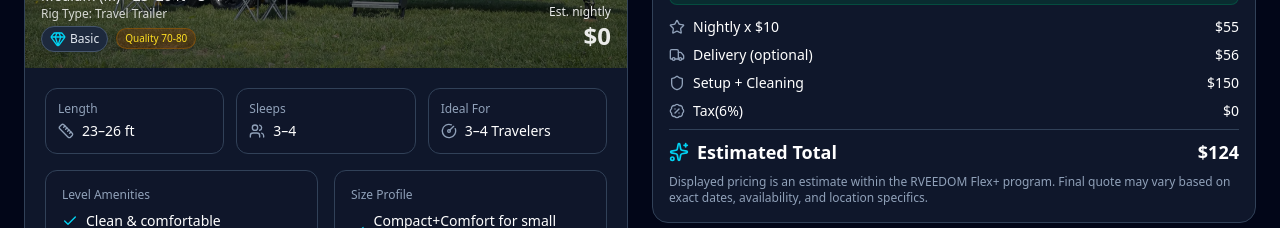
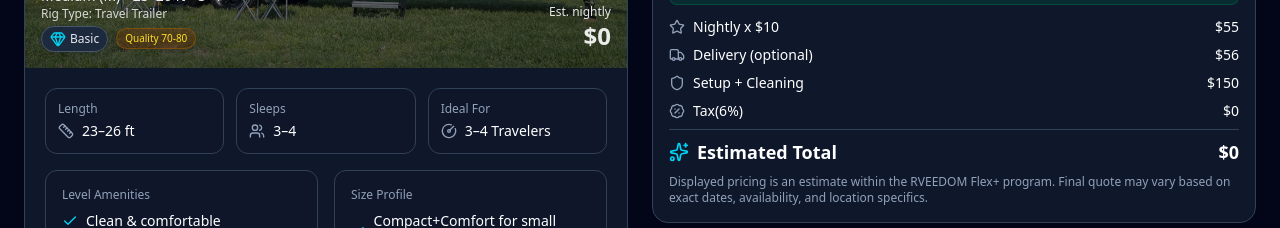
Before and after one commit to RV-proj/rv-frontEnd, a Next.js app: page /rvTypes in a window 1280 px wide. Shown: the part 1540-1768 px from the top of the page. Built offline with nearby package versions, Linux system fonts and the light colour scheme.

Commit message:
total price logic updated

```diff
--- a/app/_components/RVSelect/YourSelection-PriceBreakdown.js
+++ b/app/_components/RVSelect/YourSelection-PriceBreakdown.js
@@ -15,6 +15,7 @@ export default function PriceBreakdown() {
   const cleaningPrepFee = useSelector((state) => state.cart.cleaningPrepFee);
   const tax = useSelector((state) => state.cart.tax);
   const taxAmount = useSelector((state) => state.cart.taxAmount);
+  const totalPrice = useSelector((state) => state.cart.totalPrice);
 
   const rows = [
     { label: `Nightly x $10`, value: 55, Icon: StarIcon },
@@ -48,7 +49,7 @@ export default function PriceBreakdown() {
           <div className="flex items-center gap-2">
             <Sparkles className="w-5 h-5 text-cyan-400" /> Estimated Total
           </div>
-          <div className="tabular-nums">${Math.round(123.56)}</div>
+          <div className="tabular-nums">${Math.round(totalPrice)}</div>
         </div>
         <p className="text-xs text-slate-400">
           Displayed pricing is an estimate within the RVEEDOM Flex+ program.
```
